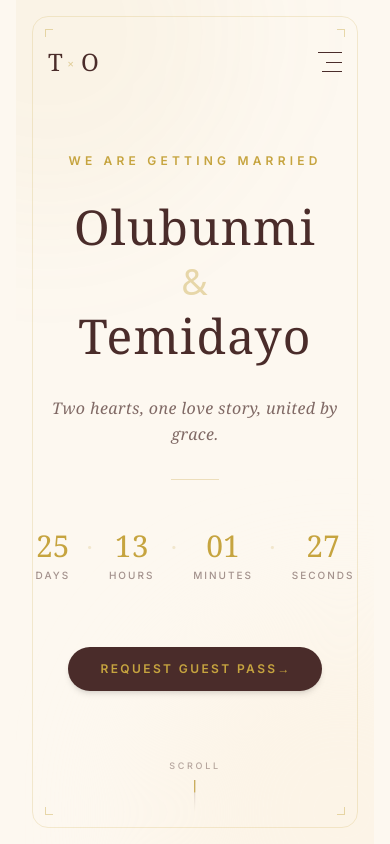
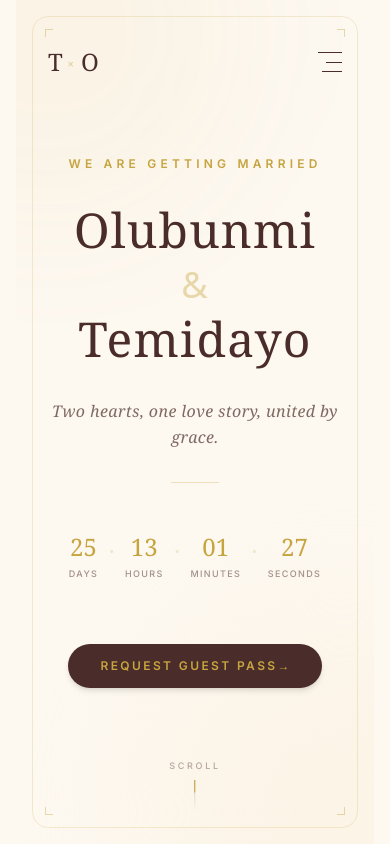
Before and after one commit to TemidayoVictor/bdforever, a Next.js app: page / in a window 390 px wide. Shown: the top 844 px of the page. Built offline with nearby package versions, Linux system fonts and the light colour scheme.

Commit message:
Latest update

```diff
--- a/app/components/Hero.jsx
+++ b/app/components/Hero.jsx
@@ -79,22 +79,23 @@ export default function Hero() {
                             initial={{ opacity: 0 }}
                             animate={{ opacity: 1 }}
                             transition={{ delay: 0.4, duration: 0.8 }}
-                            className="flex justify-center items-center gap-4 sm:gap-8 max-w-xl mx-auto py-4"
+                            className="flex justify-center items-center gap-2.5 sm:gap-8 max-w-xl mx-auto py-4"
                         >
                             {Object.entries(timeLeft).map(([unit, value], idx) => (
                                 <div key={unit} className="flex items-center">
                                     <div className="text-center group">
-                                        <div className="text-3xl sm:text-4xl font-serif text-gold font-light tracking-sm">
+                                        <div className="text-2xl sm:text-4xl font-serif text-gold font-light tracking-sm">
                                             {String(value).padStart(2, "0")}
                                         </div>
-                                        <div className="text-[10px] tracking-[0.2em] text-chocolate/50 uppercase font-medium mt-1">
+                                        <div className="text-[9px] sm:text-[10px] tracking-[0.15em] sm:tracking-[0.2em] text-chocolate/50 uppercase font-medium mt-1">
                                             {unit}
                                         </div>
                                     </div>
+
                                     {/* Subtle vertical separator dot between time elements */}
                                     {idx < Object.keys(timeLeft).length - 1 && (
-                                        <span className="text-gold/20 text-xs font-light ml-4 sm:ml-8 self-center -translate-y-2">
-                      •
+                                        <span className="text-gold/20 text-xs font-light ml-2.5 sm:ml-8 self-center -translate-y-1 sm:-translate-y-2 select-none">
+                        •
                     </span>
                                     )}
                                 </div>
```
